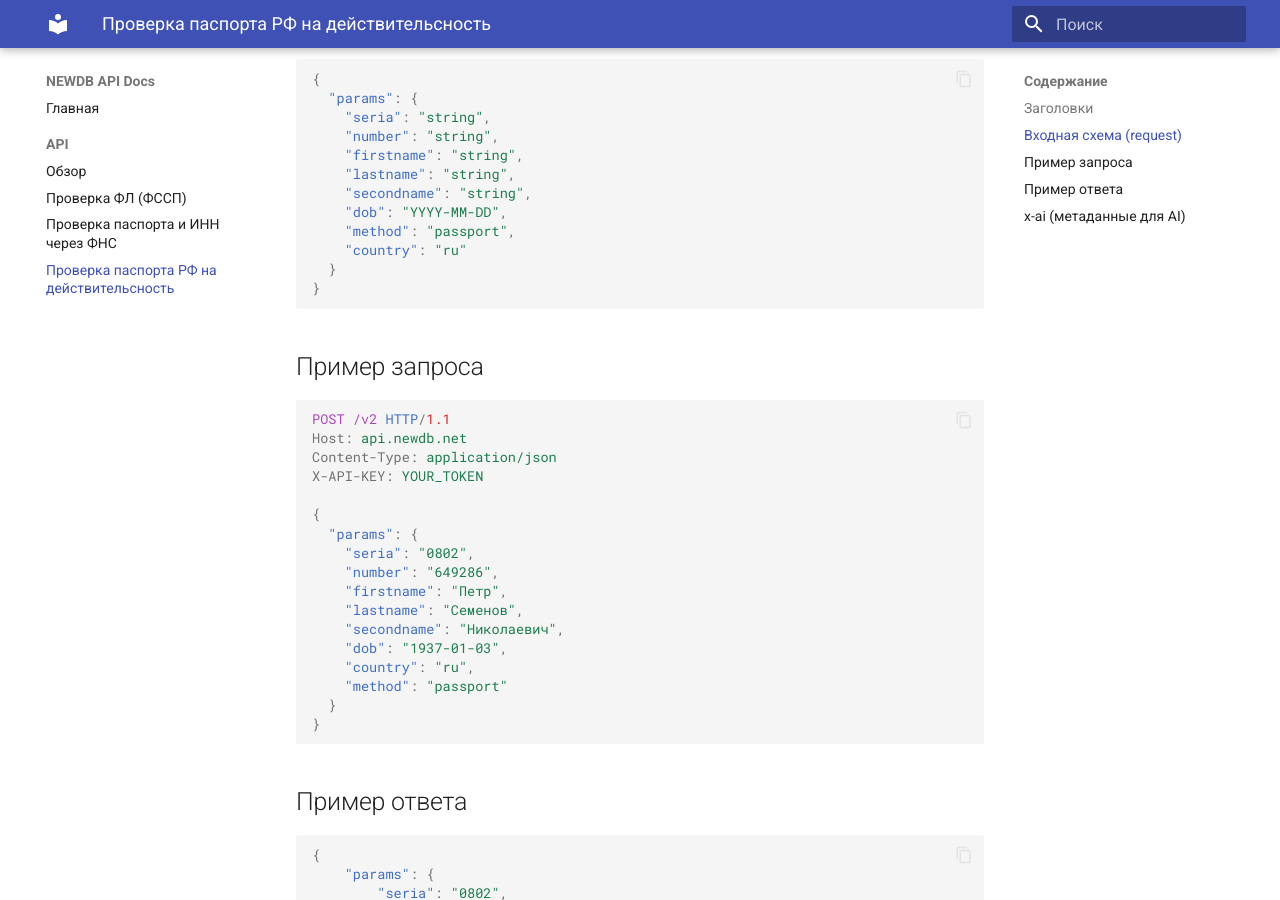
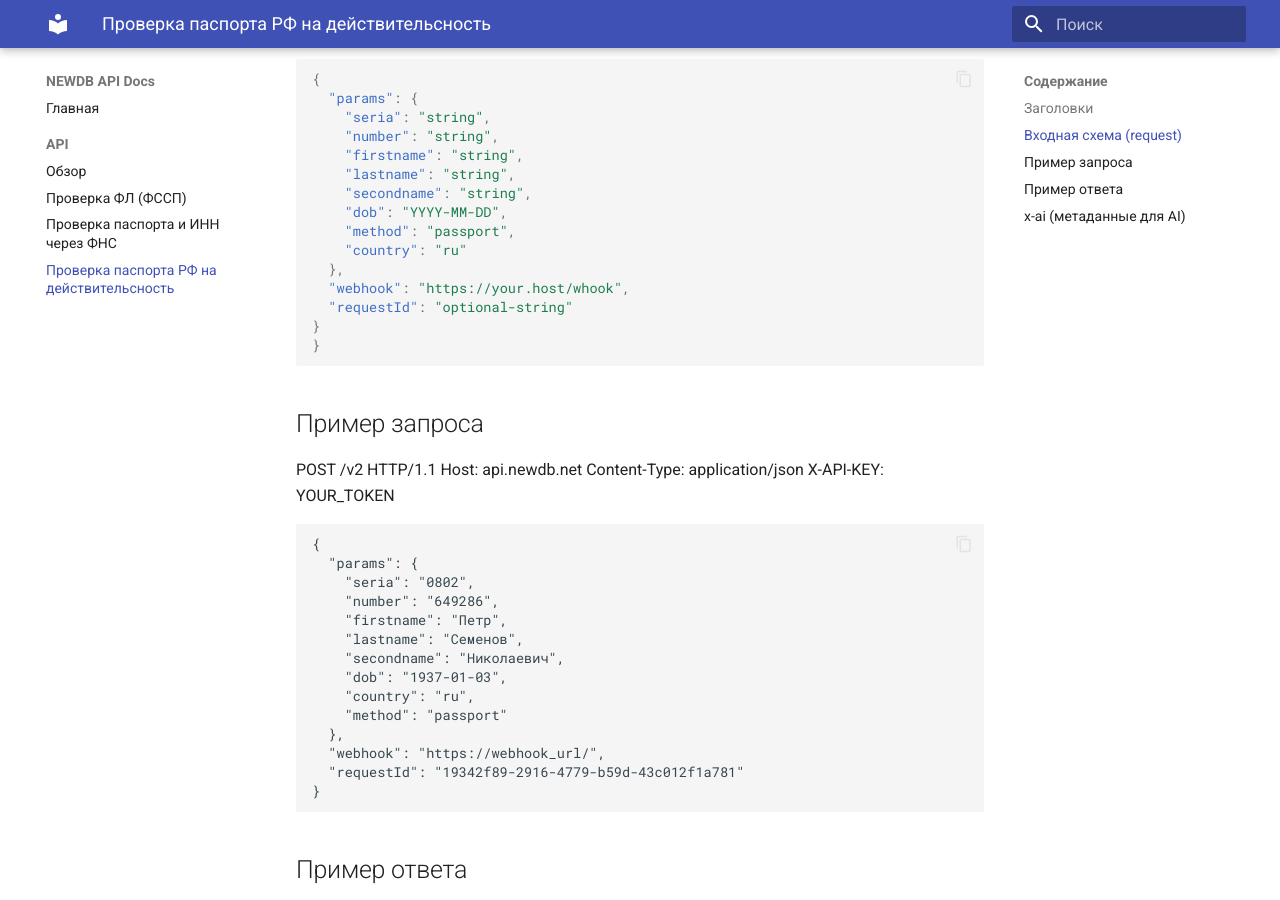
Before and after one commit to avpm05/newdb_docs, an MkDocs documentation site: the page built from docs/api/03-passport_mvd.md, in a window 1280 px wide and 900 px high, scrolled down 470 px. Built offline with MkDocs 1.6.1 and Material for MkDocs 9.7.7, drawn with Linux system fonts in a browser that asks for light colours.

Commit message:
fix docs

````diff
--- a/docs/api/03-passport_mvd.md
+++ b/docs/api/03-passport_mvd.md
@@ -22,17 +22,20 @@ X-API-KEY: <your_token>
     "dob": "YYYY-MM-DD",
     "method": "passport",
     "country": "ru"
-  }
+  },
+  "webhook": "https://your.host/whook",
+  "requestId": "optional-string"
+}
 }
 ```
 
 ## Пример запроса
-```http
+
 POST /v2 HTTP/1.1
 Host: api.newdb.net
 Content-Type: application/json
 X-API-KEY: YOUR_TOKEN
-
+```
 {
   "params": {
     "seria": "0802",
@@ -43,7 +46,9 @@ X-API-KEY: YOUR_TOKEN
     "dob": "1937-01-03",
     "country": "ru",
     "method": "passport"
-  }
+  },
+  "webhook": "https://webhook_url/",
+  "requestId": "19342f89-2916-4779-b59d-43c012f1a781"
 }
 ```
 
````
